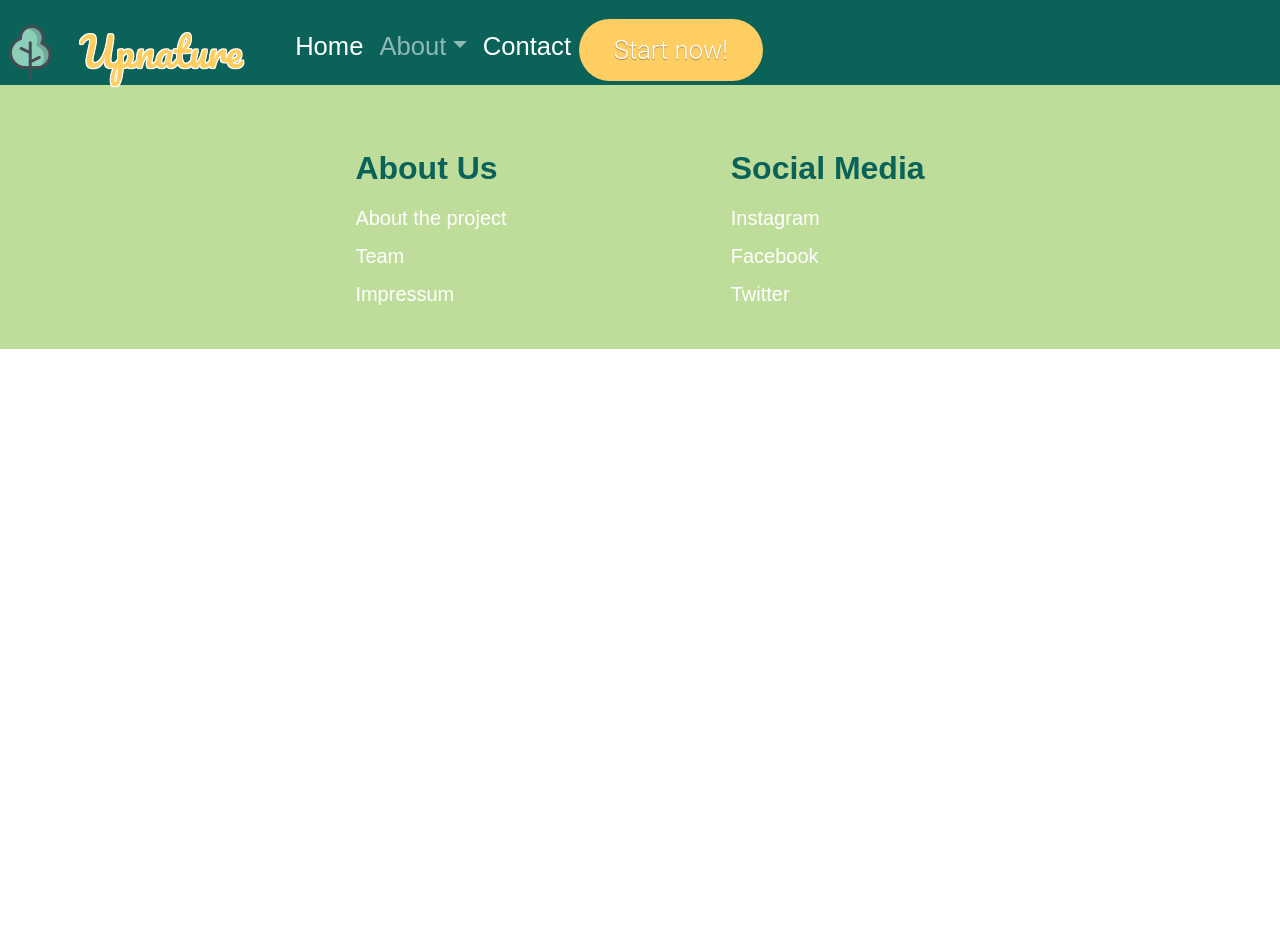
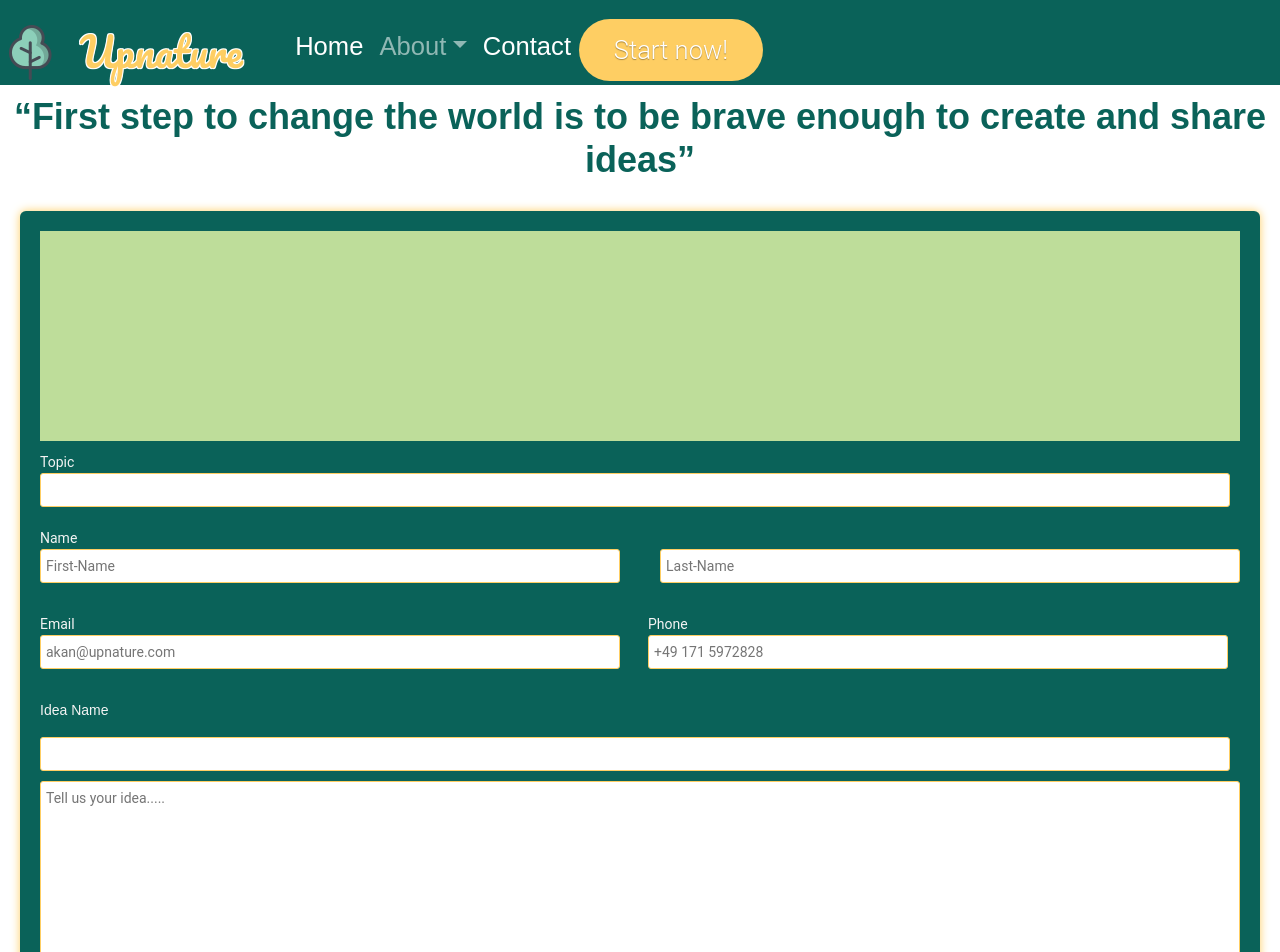
Before and after one commit to carlos-celfo/Upnature, a React (Create React App) app: page /form in a window 1280 px wide. Shown: the top 952 px of the page. Before the commit the page ends 800 px from the top, so only its background shows below. Built offline with nearby package versions, Linux system fonts and the light colour scheme.

Commit message:
some changes

```diff
--- a/src/App.js
+++ b/src/App.js
@@ -6,6 +6,7 @@ import NavBar from './components/NavBar/Navbar';
 import Home from './pages/Home';
 import Footer from './components/Footer/Footer';
 import Contact from './pages/Contact';
+import Form from './pages/Form';
 
 function App() {
   return (
@@ -15,6 +16,7 @@ function App() {
         <Switch>
           <Route path='/' exact component={Home} />
           <Route path='/contact' component={Contact} />
+          <Route path='/form' component={Form} />
 
         </Switch>
       <Footer />
--- a/src/components/NavBar/Navbar.js
+++ b/src/components/NavBar/Navbar.js
@@ -33,7 +33,9 @@ const eNavBar = () => {
                         Contact
                         </Link>
                         </Nav.Link>
+                        <Link to='/form'>
                         <button className='button'> Start now!</button>
+                        </Link>
                     </Nav>
                 </Navbar.Collapse>
             </Navbar>
--- a/src/components/Sections/Landing.js
+++ b/src/components/Sections/Landing.js
@@ -1,6 +1,7 @@
 import React from 'react';
 import './Landing.css';
 import Landingimage from '../../images/Landingpicture.png';
+import { Link } from 'react-router-dom';
 
 function Landing() {
   return (
@@ -16,7 +17,7 @@ function Landing() {
                 <p className= 'description'> Saving the environment is not choice anymore, it is a survival truth.
                 But while world leaders debate the best ways for nations to tackle climate change, we as the citizens can feel powerless and unsure how to play our own part.
                 But you don't have to: Let's come together and join hands in making the world a good place for generations to come. Find project dear and near to you or initate your own projects and find allies.    </p>
-                <a href='/linktoform' className='button-lp' type='button'>Start now!</a>
+                <Link to='/form' className='button-lp' type='button'>Start now!</Link>
                 </div>
             </div>
             <div className='col'>
--- a/src/pages/Form.js
+++ b/src/pages/Form.js
@@ -0,0 +1,64 @@
+import React from 'react';
+import './Form.css';
+import Landingpic from '../images/Landingpicture.png';
+
+
+
+
+const Form = () => {
+	return (
+    <div className='formbody'>
+      <div className='item'>
+        <h3 className='formh3'><b>“First step to change the world is to be brave enough to create and share ideas”</b></h3>
+      </div>
+      <div className='testbox'>
+        <form className='form'>
+
+          <div className='banner'>
+          <h1>Ready to change the world</h1>
+          </div>
+
+          <div className='item'>
+            <p className='p'>Topic</p>
+            <input className='input' type='text' name='name' maxlength='1000' />
+          </div>
+
+          <div className='item'>
+            <p className='p'>Name</p>
+            <div className='name-item'>
+              <input className='input'type='text' name= 'name' placeholder='First-Name' size='30' />
+              <input className='input'type='text' name='name' placeholder='Last-Name' />
+            </div>
+          </div>
+
+          <div className='contact-item'>
+            <div className='item'>
+              <p className='p'>Email</p>
+              <input className='input' type='text' name='name' placeholder='akan@upnature.com' />
+            </div>
+
+            <div className='item'>
+              <p className='p'>Phone</p>
+              <input className='input' type='text' name='name' placeholder='+49 171 5972828' />
+            </div>
+          </div>
+
+          <div className='item'>
+            <p>Idea Name</p>
+            <input className='input' type='text' name='name' maxlength='30' />
+            <textarea className='textarea' rows='5' placeholder='Tell us your idea.....' maxlength="100000" />
+
+          </div>
+
+          <div className='btn-block'>
+            <button className='bttnform' type='submit' href='/'> {/* Dayo please connect with backend*/}
+              Let's change the World!
+            </button>
+          </div>
+        </form>
+      </div>
+    </div>
+  );
+}
+
+export default Form;
```
